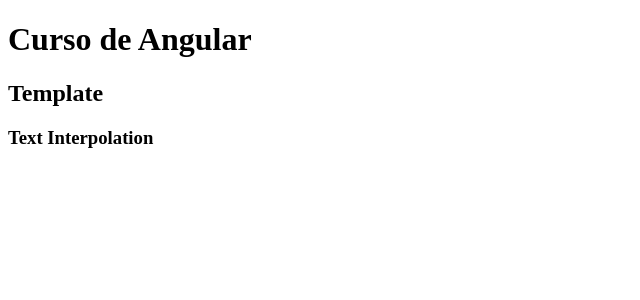
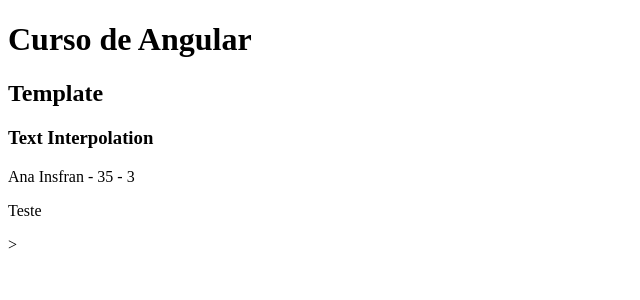
Before and after one commit to AnaPaulaInsfran/meu-primeiro-projeto-latest, an Angular app: page / in a window 1280 px wide. Shown: the top 300 px of the page, without its empty margins (0-640 px from the left). Built offline with nearby package versions, Linux system fonts and the light colour scheme.

Commit message:
feat:template-property-binding

```diff
--- a/src/app/app.component.ts
+++ b/src/app/app.component.ts
@@ -4,17 +4,18 @@
 
 //Components
 import { NewComponent } from './components/new-component/new-component.component';
+import { TemplateBindingComponent } from './components/template/template-binding/template-binding.component';
 
 
 
 @Component({
   selector: 'app-root',
   standalone: true,
-  imports: [CommonModule, RouterOutlet, NewComponent],
+  imports: [CommonModule, RouterOutlet, NewComponent, TemplateBindingComponent],
   template: `
     <h1>Curso de Angular</h1>
-    <h2>Template</h2>
-    <h3>Text Interpolation</h3>
+    <app-template-binding />
+    >
     `
 })
 export class AppComponent {
--- /dev/null
+++ b/src/app/components/template/template-binding/template-binding.component.html
@@ -0,0 +1,7 @@
+<h2>Template</h2>
+<h3>Text Interpolation</h3>
+<p>
+  {{ name }} - {{ age }} - {{sum(1,2)}}
+</p>
+
+<p>{{condition}}</p>
--- /dev/null
+++ b/src/app/components/template/template-binding/template-binding.component.ts
@@ -0,0 +1,20 @@
+import { Component } from '@angular/core';
+
+@Component({
+  selector: 'app-template-binding',
+  standalone: true,
+  imports: [],
+  templateUrl: './template-binding.component.html',
+  styleUrl: './template-binding.component.scss'
+})
+export class TemplateBindingComponent {
+
+  // propriedade
+  public name = 'Ana Insfran';
+  public age = 35;
+  public condition = this.age > 1 ? 'Teste' : 'Teste2';
+
+  public sum(val1:number, val2:number){
+    return val1 + val2;
+  }
+}
```
Also changed, not shown: src/app/components/template/template-binding/template-binding.component.scss (added), 1 other file (tests, documents, lock files or other folders).
